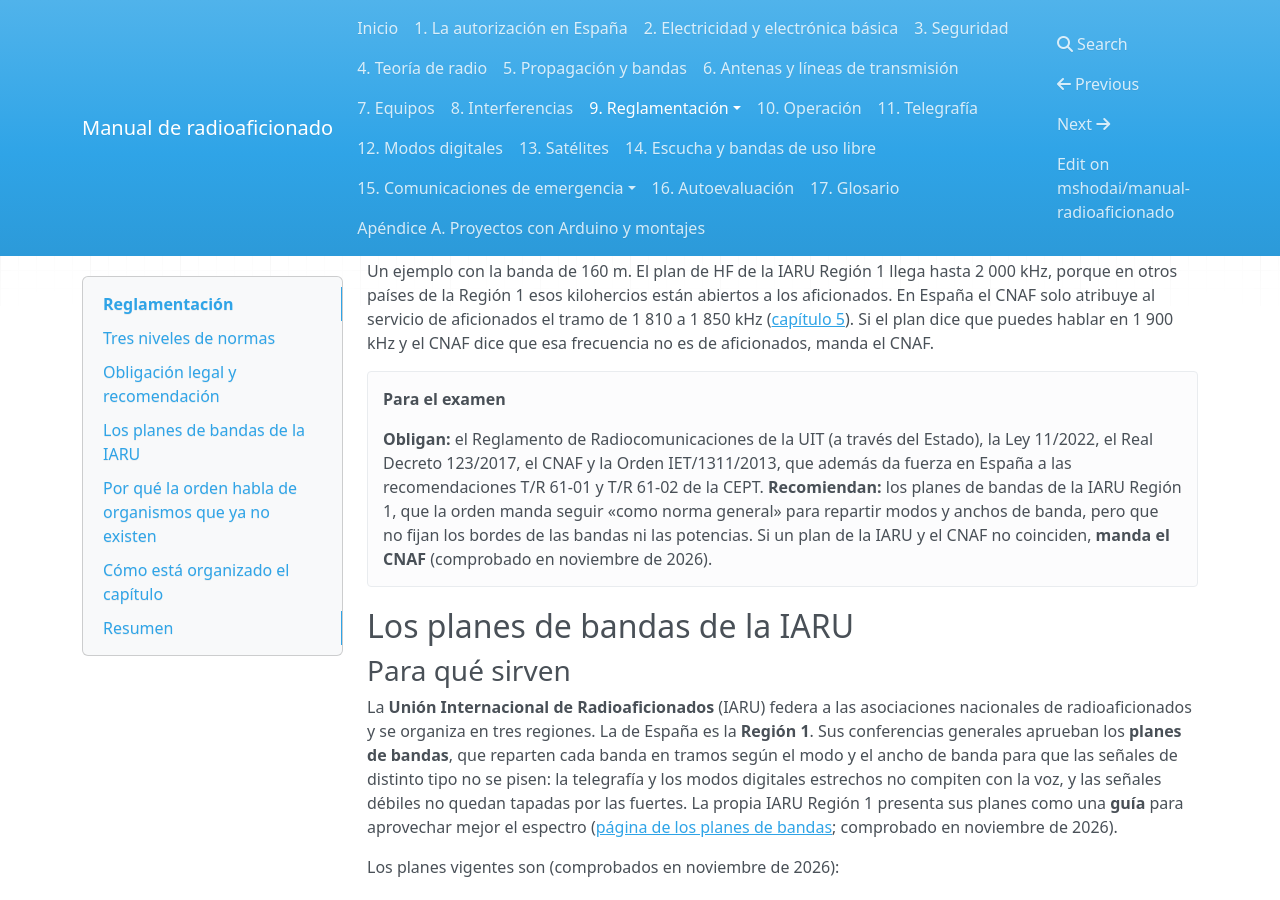
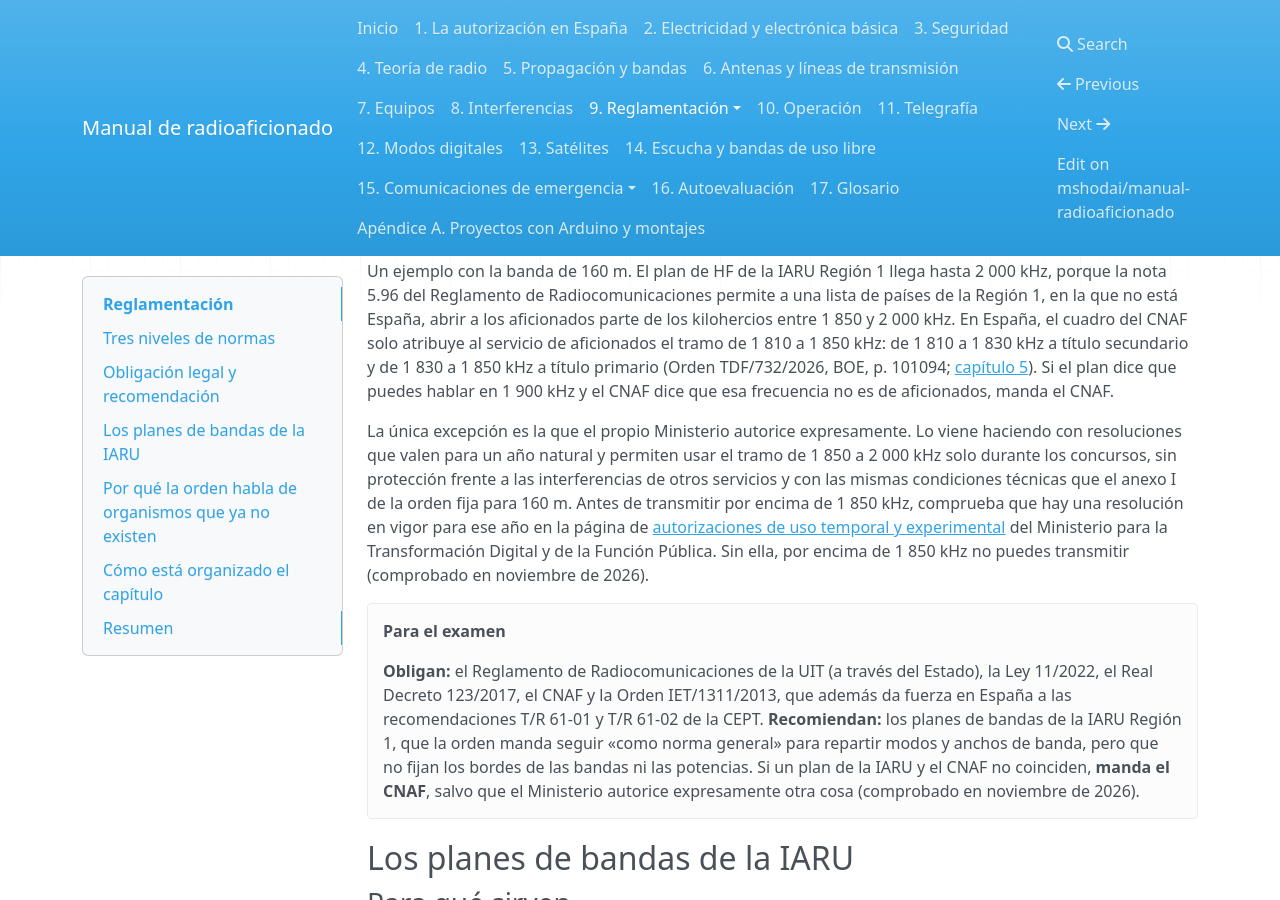
Before and after one commit to mshodai/manual-radioaficionado, an MkDocs documentation site: the page built from docs/09-reglamentacion/index.md, in a window 1280 px wide and 900 px high, scrolled down 2292 px. Built offline with MkDocs 1.6.1, drawn with Linux system fonts in a browser that asks for light colours; nearby versions of some CDN libraries; library files that are not in the unit come from our copies.

Commit message:
09: 160 m — carácter de los tramos y autorización temporal 1 850–2 000 kHz

```diff
--- a/docs/09-reglamentacion/index.md
+++ b/docs/09-reglamentacion/index.md
@@ -50,10 +50,12 @@ Las normas españolas citadas en la tabla son la [Ley 11/2022, de 28 de junio, G
 
 El caso de la IARU merece una explicación. El artículo 2.2 del reglamento aprobado por la Orden IET/1311/2013 dice que, para facilitar las transmisiones y evitar interferencias entre modulaciones distintas, se usarán **como norma general** los planes de banda de la IARU para la Región 1. El apartado 3.1 de su anexo I repite la idea para los anchos de banda de las emisiones (ambos comprobados en noviembre de 2026). Así que no puedes ignorarlos sin más. Pero el plan lo redacta y lo cambia una asociación privada, sin pasar por el BOE, y ninguna norma española copia sus segmentos ni los convierte en límites con sanción propia. Lo que sí es límite legal estricto es lo que fijan el CNAF y el anexo I de la orden: los bordes de cada banda y la potencia máxima.
 
-Un ejemplo con la banda de 160 m. El plan de HF de la IARU Región 1 llega hasta 2 000 kHz, porque en otros países de la Región 1 esos kilohercios están abiertos a los aficionados. En España el CNAF solo atribuye al servicio de aficionados el tramo de 1 810 a 1 850 kHz ([capítulo 5](../05-propagacion-bandas.md#tabla-de-bandas)). Si el plan dice que puedes hablar en 1 900 kHz y el CNAF dice que esa frecuencia no es de aficionados, manda el CNAF.
+Un ejemplo con la banda de 160 m. El plan de HF de la IARU Región 1 llega hasta 2 000 kHz, porque la nota 5.96 del Reglamento de Radiocomunicaciones permite a una lista de países de la Región 1, en la que no está España, abrir a los aficionados parte de los kilohercios entre 1 850 y 2 000 kHz. En España, el cuadro del CNAF solo atribuye al servicio de aficionados el tramo de 1 810 a 1 850 kHz: de 1 810 a 1 830 kHz a título secundario y de 1 830 a 1 850 kHz a título primario (Orden TDF/732/2026, BOE, p. 101094; [capítulo 5](../05-propagacion-bandas.md#tabla-de-bandas)). Si el plan dice que puedes hablar en 1 900 kHz y el CNAF dice que esa frecuencia no es de aficionados, manda el CNAF.
+
+La única excepción es la que el propio Ministerio autorice expresamente. Lo viene haciendo con resoluciones que valen para un año natural y permiten usar el tramo de 1 850 a 2 000 kHz solo durante los concursos, sin protección frente a las interferencias de otros servicios y con las mismas condiciones técnicas que el anexo I de la orden fija para 160 m. Antes de transmitir por encima de 1 850 kHz, comprueba que hay una resolución en vigor para ese año en la página de [autorizaciones de uso temporal y experimental](https://digital.gob.es/telecomunicaciones-infraestructuras-digitales/areas-interes/espectro-radioelectrico/radioaficionados-cb27/autorizaciones/autorizacion-uso-temporal) del Ministerio para la Transformación Digital y de la Función Pública. Sin ella, por encima de 1 850 kHz no puedes transmitir (comprobado en noviembre de 2026).
 
 !!! tip "Para el examen"
-    **Obligan:** el Reglamento de Radiocomunicaciones de la UIT (a través del Estado), la Ley 11/2022, el Real Decreto 123/2017, el CNAF y la Orden IET/1311/2013, que además da fuerza en España a las recomendaciones T/R 61-01 y T/R 61-02 de la CEPT. **Recomiendan:** los planes de bandas de la IARU Región 1, que la orden manda seguir «como norma general» para repartir modos y anchos de banda, pero que no fijan los bordes de las bandas ni las potencias. Si un plan de la IARU y el CNAF no coinciden, **manda el CNAF** (comprobado en noviembre de 2026).
+    **Obligan:** el Reglamento de Radiocomunicaciones de la UIT (a través del Estado), la Ley 11/2022, el Real Decreto 123/2017, el CNAF y la Orden IET/1311/2013, que además da fuerza en España a las recomendaciones T/R 61-01 y T/R 61-02 de la CEPT. **Recomiendan:** los planes de bandas de la IARU Región 1, que la orden manda seguir «como norma general» para repartir modos y anchos de banda, pero que no fijan los bordes de las bandas ni las potencias. Si un plan de la IARU y el CNAF no coinciden, **manda el CNAF**, salvo que el Ministerio autorice expresamente otra cosa (comprobado en noviembre de 2026).
 
 ## Los planes de bandas de la IARU
 
```
